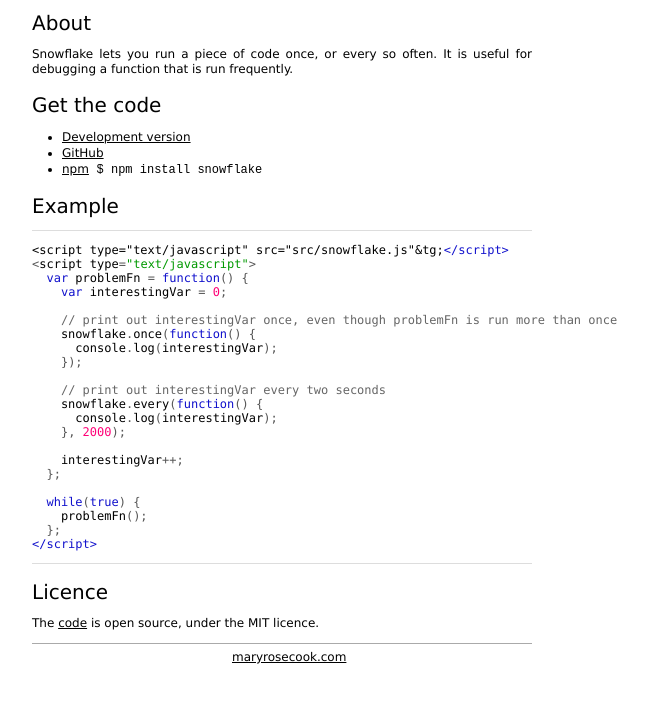
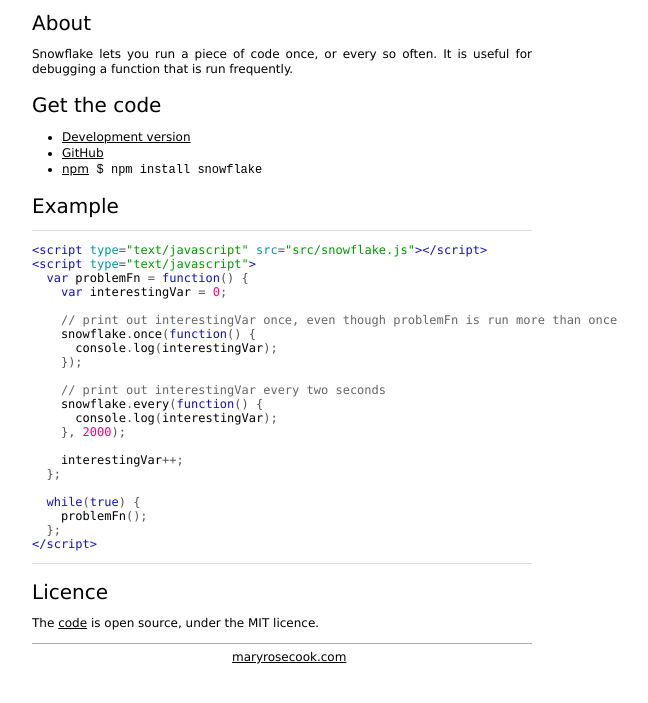
Before and after one commit to maryrosecook/snowflake, a website: page index.html in a window 1280 px wide. Shown: the part 67-770 px from the top of the page, without its empty margins (358-1006 px from the left). Drawn offline with Linux system fonts and the light colour scheme.

Commit message:
Fix html entity.

```diff
--- a/index.html
+++ b/index.html
@@ -29,7 +29,7 @@
     <h2>Example</h2>
 
 <pre class="prettyprint">
-&lt;script type="text/javascript" src="src/snowflake.js"&tg;&lt;/script&gt;
+&lt;script type="text/javascript" src="src/snowflake.js"&gt;&lt;/script&gt;
 &lt;script type="text/javascript"&gt;
   var problemFn = function() {
     var interestingVar = 0;
```
